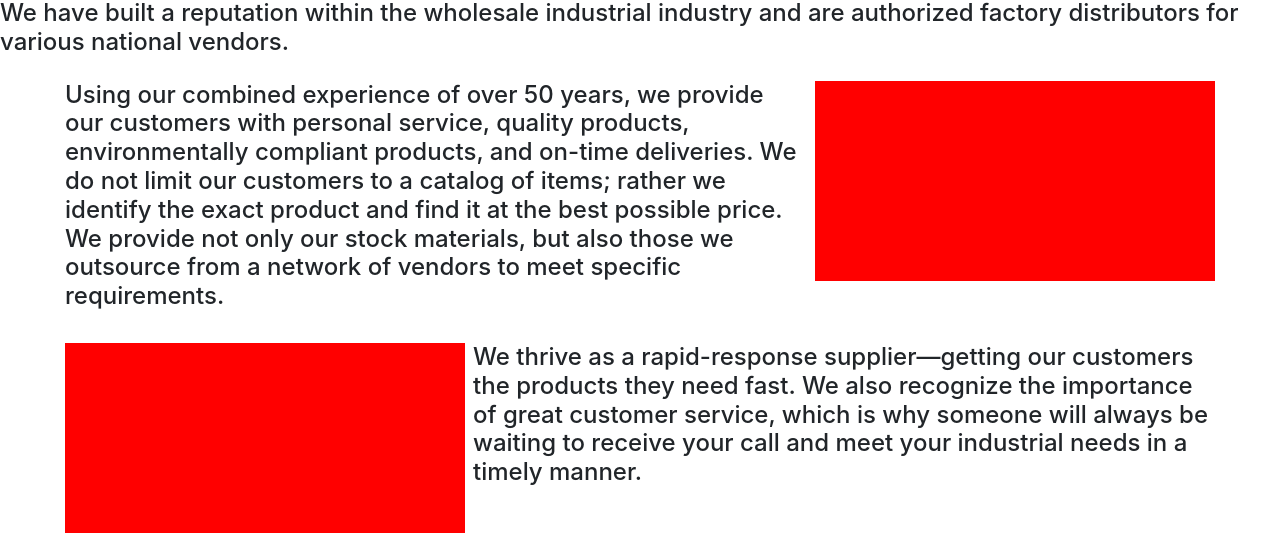
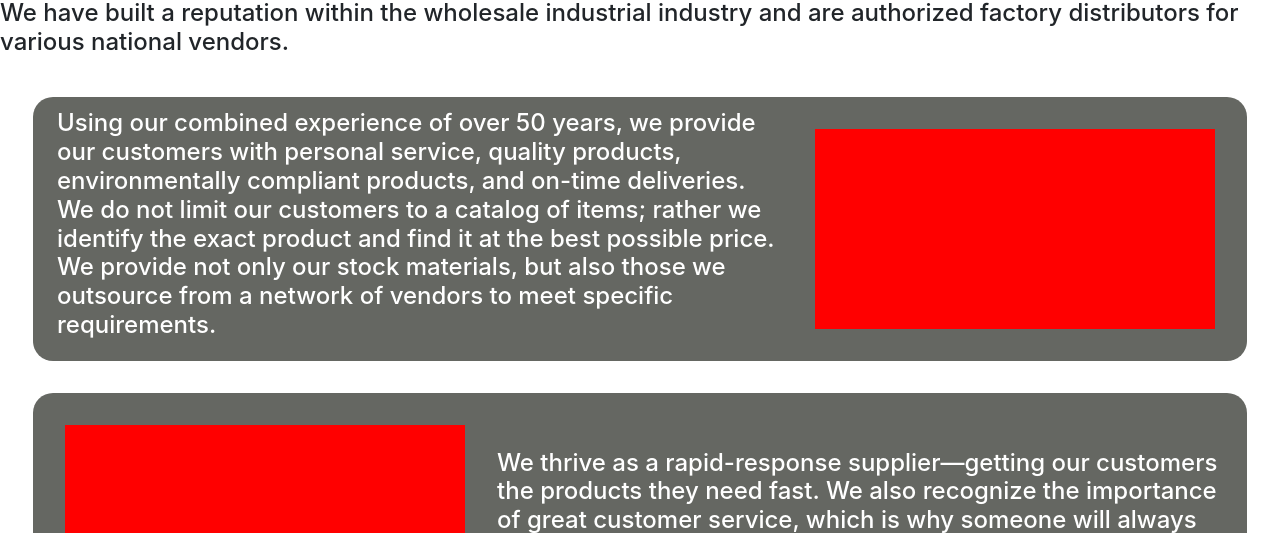
Before and after one commit to CamDavi5/VIS-Website-Revamp, a React (Create React App) app: page /about-us in a window 1280 px wide. Shown: the part 419-952 px from the top of the page. Built offline with nearby package versions, Linux system fonts and the light colour scheme.

Commit message:
styled about wip

```diff
--- a/public/style.css
+++ b/public/style.css
@@ -69,3 +69,26 @@
     color: blue;
     text-decoration: underline;
 }
+
+.aboutContent {
+    padding: 1em;
+    display: flex;
+    justify-content: center;
+}
+
+.grayOpacity {
+    background-color: rgb(75, 77, 71, 0.5);
+}
+
+.leftRoundCorners {
+    border-radius: 20px 0 0 20px;
+}
+
+.rightRoundCorners {
+    border-radius: 0 20px 20px 0;
+}
+
+.aboutImageSizing {
+    padding: 2em;
+    background-color: rgb(75, 77, 71, 0.85);
+}
--- a/src/pages/About.jsx
+++ b/src/pages/About.jsx
@@ -11,16 +11,24 @@ const About = () => {
                 <img className="mt-4" style={{width: 400+"px"}}src="./assets/GroupPlaceholder.jpeg" alt="oopsie" />
                 <h4 className="mb-4">{aboutThree}</h4>
             </div>
-            <div className="mb-4 d-flex justify-content-center">
-                <div className="pr-2" style={{width: 750+"px"}}>
-                    <h4>{aboutOne}</h4>
+            <div className="aboutContent">
+                <div className="d-flex justify-content-center align-items-center leftRoundCorners" style={{backgroundColor: "rgb(75, 77, 71, 0.85)"}}>
+                    <div className="pl-4" style={{width: 750+"px"}}>
+                        <h4 style={{color: "white"}}>{aboutOne}</h4>
+                    </div>
                 </div>
-                <div style={{width: 400+"px", height: 200+"px", backgroundColor: "red"}}></div>
+                <div className="rightRoundCorners aboutImageSizing">
+                    <div style={{width: 400+"px", height: 200+"px", backgroundColor: "red"}}></div>
+                </div>
             </div>
-            <div className="d-flex justify-content-center">
-                <div style={{width: 400+"px", height: 200+"px", backgroundColor: "red"}}></div>
-                <div className="pl-2" style={{width: 750+"px"}}>
-                    <h4>{aboutTwo}</h4>
+            <div className="aboutContent">
+                <div className="leftRoundCorners aboutImageSizing">
+                    <div style={{width: 400+"px", height: 200+"px", backgroundColor: "red"}}></div>
+                </div>
+                <div className="d-flex justify-content-center align-items-center rightRoundCorners" style={{backgroundColor: "rgb(75, 77, 71, 0.85)"}}>
+                    <div className="pr-4" style={{width: 750+"px"}}>
+                        <h4 style={{color: "white"}}>{aboutTwo}</h4>
+                    </div>
                 </div>
             </div>
         </>
```
